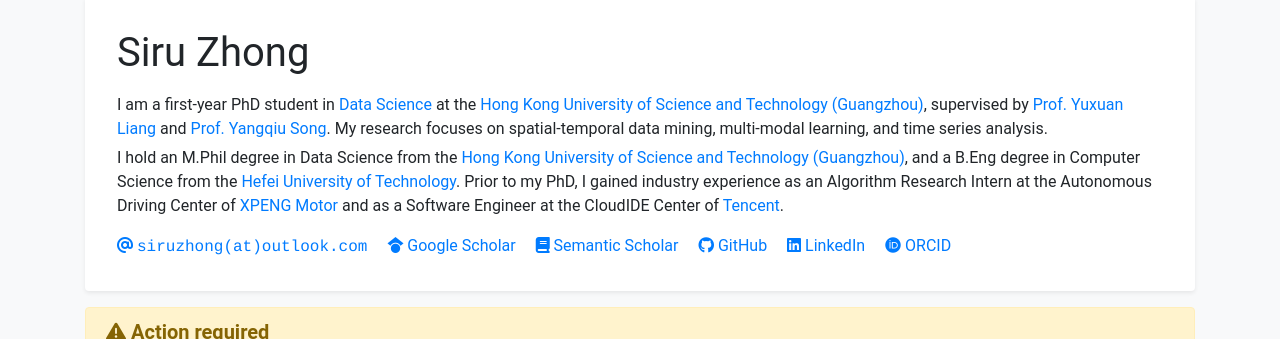
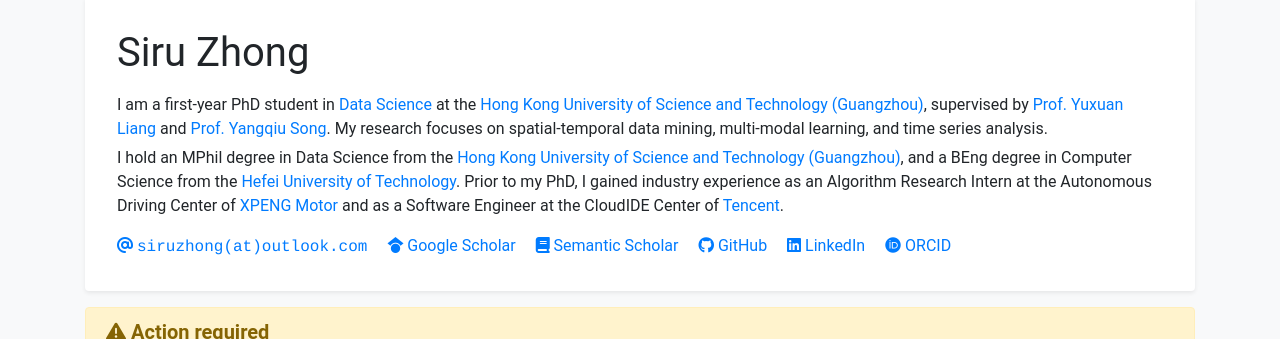
Before and after one commit to thunderlrr/songxinlei.github.io, a Jekyll site: the page built from index.html, in a window 1280 px wide and 900 px high. Shown: the part 83-422 px from the top of the window. Built offline with Jekyll 4.4.1, drawn with Linux system fonts in a browser that asks for light colours; a style sheet for code colours, icons or effects is not loaded.

Commit message:
update profile

```diff
--- a/_data/profile.yml
+++ b/_data/profile.yml
@@ -24,7 +24,7 @@ short_bio: >-
   I am a first-year PhD student in <a href="http://dsa.hkust-gz.edu.cn/" target="_blank">Data Science</a> at the <a href="https://www.hkust-gz.edu.cn/" target="_blank">Hong Kong University of Science and Technology (Guangzhou)</a>, supervised by <a href="https://yuxuanliang.com/" target="_blank">Prof. Yuxuan Liang</a> and <a href="https://www.cse.ust.hk/~yqsong/" target="_blank">Prof. Yangqiu Song</a>. My research focuses on spatial-temporal data mining, multi-modal learning, and time series analysis.
   </p>
   <p style="margin-bottom: 5px;">
-    I hold an M.Phil degree in Data Science from the <a href="http://dsa.hkust-gz.edu.cn/" target="_blank">Hong Kong University of Science and Technology (Guangzhou)</a>, and a B.Eng degree in Computer Science from the <a href="https://ci.hfut.edu.cn/" target="_blank">Hefei University of Technology</a>. Prior to my PhD, I gained industry experience as an Algorithm Research Intern at the Autonomous Driving Center of <a href="https://www.xpeng.com/" target="_blank">XPENG Motor</a> and as a Software Engineer at the CloudIDE Center of <a href="https://www.tencent.com/" target="_blank">Tencent</a>.
+    I hold an MPhil degree in Data Science from the <a href="http://dsa.hkust-gz.edu.cn/" target="_blank">Hong Kong University of Science and Technology (Guangzhou)</a>, and a BEng degree in Computer Science from the <a href="https://ci.hfut.edu.cn/" target="_blank">Hefei University of Technology</a>. Prior to my PhD, I gained industry experience as an Algorithm Research Intern at the Autonomous Driving Center of <a href="https://www.xpeng.com/" target="_blank">XPENG Motor</a> and as a Software Engineer at the CloudIDE Center of <a href="https://www.tencent.com/" target="_blank">Tencent</a>.
   </p>
 
 # portrait_url: /assets/images/photos/portrait.jpg
```
